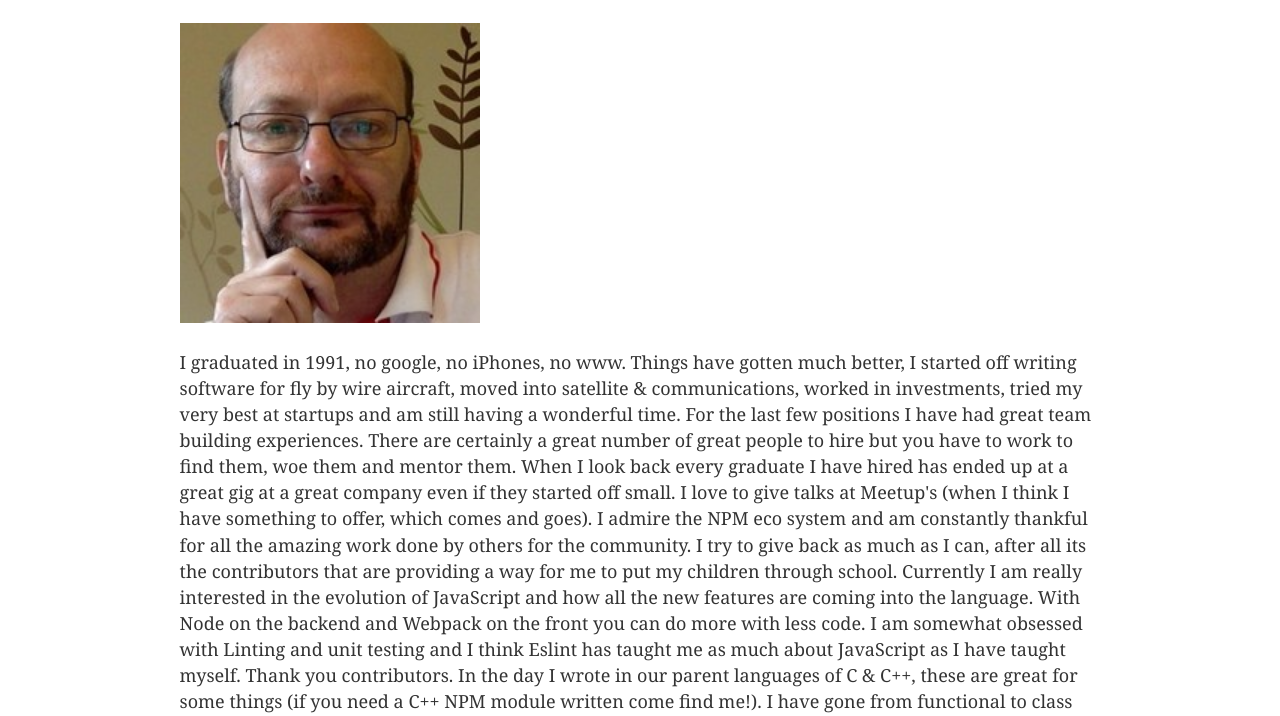
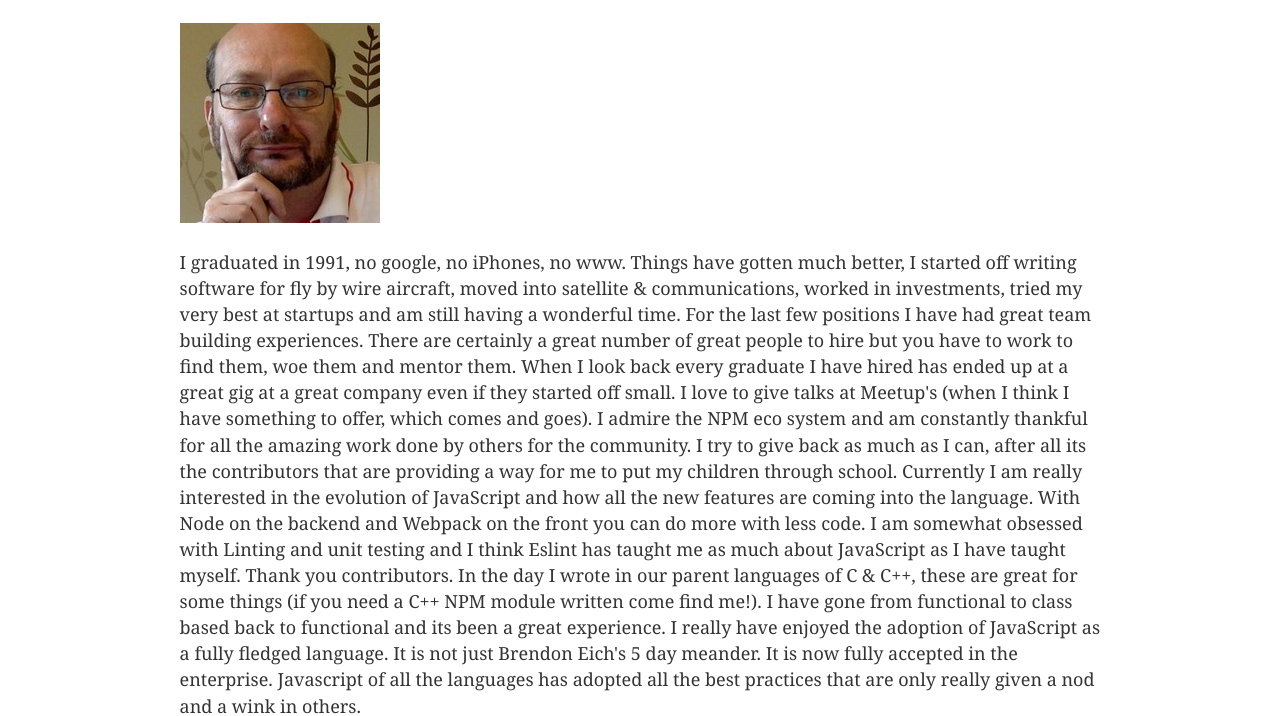
Before and after one commit to ghinks/gatsby-default-starter, a Gatsby site: page / in a window 1280 px wide. Shown: the part 100-816 px from the top of the page. Built offline with nearby package versions, Linux system fonts and the light colour scheme; Gatsby itself is replaced by a stand-in of ours.

Commit message:
change image size

```diff
--- a/src/pages/index.js
+++ b/src/pages/index.js
@@ -7,7 +7,7 @@
 const IndexPage = () => (
   <Layout>
     <SEO title="Glenn Hinks" />
-    <div style={{ maxWidth: `300px`, marginBottom: `1.45rem`}}>
+    <div style={{ maxWidth: `200px`, marginBottom: `1.45rem` }}>
       <Image />
     </div>
     <p> I graduated in 1991, no google, no iPhones, no www. Things have gotten much better, I started off writing software for fly by wire aircraft, moved into satellite & communications, worked in investments, tried my very best at startups and am still having a wonderful time. For the last few positions I have had great team building experiences. There are certainly a great number of great people to hire but you have to work to find them, woe them and mentor them. When I look back every graduate I have hired has ended up at a great gig at a great company even if they started off small.
```
